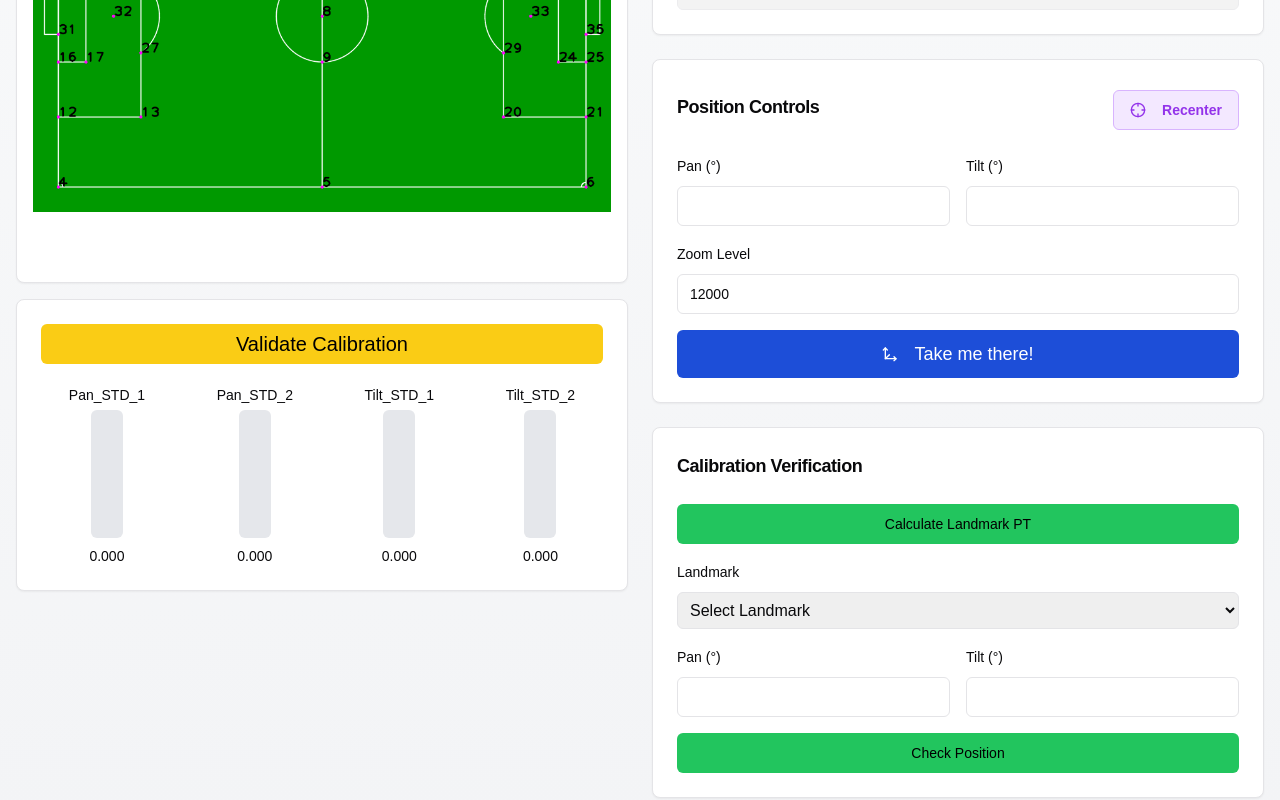
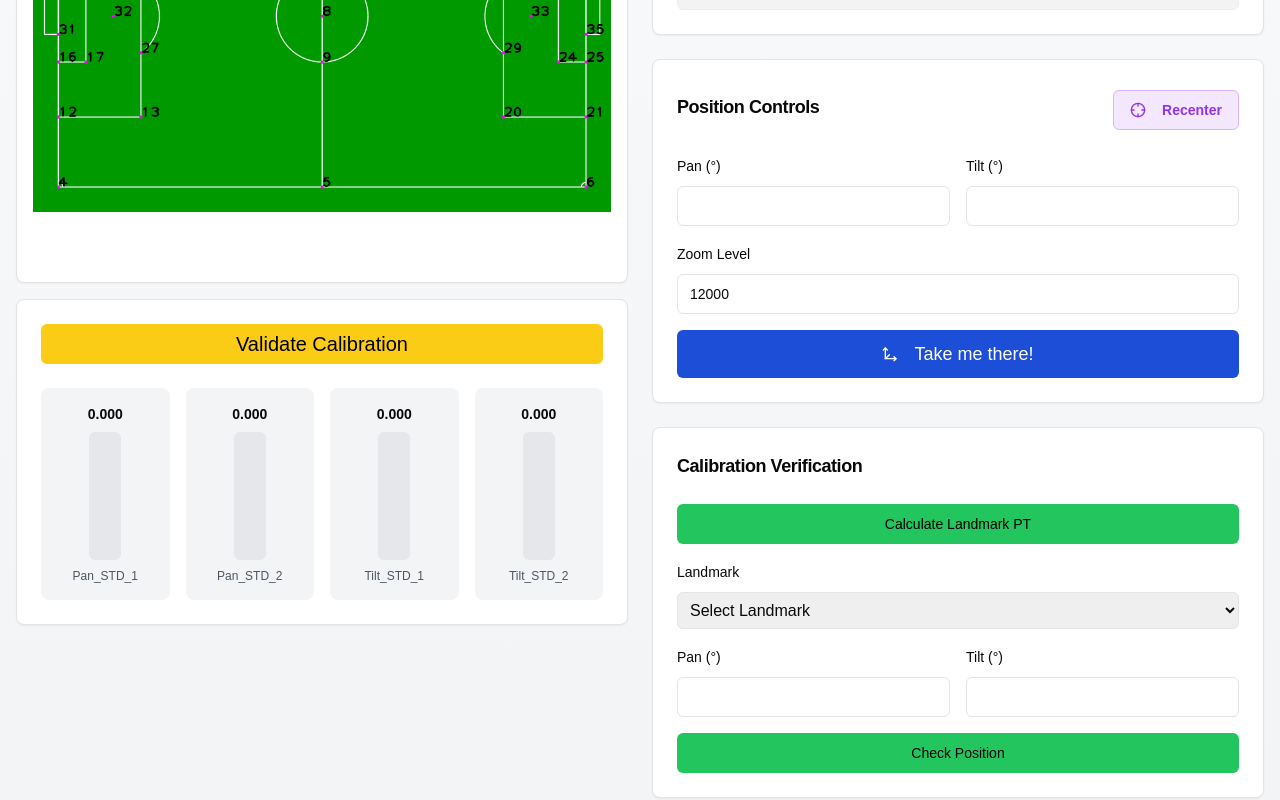
Before and after one commit to satishgsonwane/cam-configurator, a Next.js app: page / in a window 1280 px wide. Shown: the part 437-1237 px from the top of the page. Built offline with nearby package versions, Linux system fonts and the light colour scheme.

Commit message:
Beautification to bar chart

```diff
--- a/app/page.tsx
+++ b/app/page.tsx
@@ -690,73 +690,70 @@ export default function Home() {
                   Validate Calibration
                 </Button>
 
-                <div className="flex justify-around space-x-4">
-                  <div className="flex flex-col items-center space-y-2">
-                    <Label>Pan_STD_1</Label>
-                    <div
-                      className="w-8 h-32 bg-gray-200 rounded-md overflow-hidden flex items-end"
-                    >
+                {/* Grid Layout for Calibration Values */}
+                <div className="grid grid-cols-4 gap-4 text-center">
+                  <div className="flex flex-col items-center space-y-2 bg-gray-100 p-4 rounded-lg">
+                      <span className="text-sm font-semibold">{Number(progressValues.pan1).toFixed(3)}</span>
+                      <div className="w-8 h-32 bg-gray-200 rounded-md overflow-hidden flex items-end">
                         <div
                           className="w-full rounded-md"
                           style={{
-                          height: `${(progressValues.pan1 / 20) * 100}%`, // Adjust height based on 0-20 range
+                            height: `${(progressValues.pan1 / 20) * 100}%`,
                             backgroundColor: getColorForValue(progressValues.pan1)
                           }}
                         />
                       </div>
-                    <span className="text-sm">{Number(progressValues.pan1).toFixed(3)}</span>
+                    <Label className="text-xs text-gray-600">Pan_STD_1</Label>
                   </div>
 
-                  <div className="flex flex-col items-center space-y-2">
-                    <Label>Pan_STD_2</Label>
-                    <div
-                      className="w-8 h-32 bg-gray-200 rounded-md overflow-hidden flex items-end"
-                    >
+{/* Pan_STD_2 */}
+<div className="flex flex-col items-center space-y-2 bg-gray-100 p-4 rounded-lg">
+        <span className="text-sm font-semibold">{Number(progressValues.pan2).toFixed(3)}</span>
+        <div className="w-8 h-32 bg-gray-200 rounded-md overflow-hidden flex items-end">
           <div
             className="w-full rounded-md"
             style={{
-                          height: `${(progressValues.pan2 / 20) * 100}%`, // Adjust height based on 0-20 range
+              height: `${(progressValues.pan2 / 20) * 100}%`,
               backgroundColor: getColorForValue(progressValues.pan2)
             }}
           />
         </div>
-                    <span className="text-sm">{Number(progressValues.pan2).toFixed(3)}</span>
+        <Label className="text-xs text-gray-600">Pan_STD_2</Label>
       </div>
 
-                  <div className="flex flex-col items-center space-y-2">
-                    <Label>Tilt_STD_1</Label>
-                    <div
-                      className="w-8 h-32 bg-gray-200 rounded-md overflow-hidden flex items-end"
-                    >
+      {/* Tilt_STD_1 */}
+      <div className="flex flex-col items-center space-y-2 bg-gray-100 p-4 rounded-lg">
+        <span className="text-sm font-semibold">{Number(progressValues.tilt1).toFixed(3)}</span>
+        <div className="w-8 h-32 bg-gray-200 rounded-md overflow-hidden flex items-end">
           <div
             className="w-full rounded-md"
             style={{
-                          height: `${(progressValues.tilt1 / 20) * 100}%`, // Adjust height based on 0-20 range
+              height: `${(progressValues.tilt1 / 20) * 100}%`,
               backgroundColor: getColorForValue(progressValues.tilt1)
             }}
           />
         </div>
-                    <span className="text-sm">{Number(progressValues.tilt1).toFixed(3)}</span>
+        <Label className="text-xs text-gray-600">Tilt_STD_1</Label>
       </div>
 
-                  <div className="flex flex-col items-center space-y-2">
-                    <Label>Tilt_STD_2</Label>
-                    <div
-                      className="w-8 h-32 bg-gray-200 rounded-md overflow-hidden flex items-end"
-                    >
+      {/* Tilt_STD_2 */}
+      <div className="flex flex-col items-center space-y-2 bg-gray-100 p-4 rounded-lg">
+        <span className="text-sm font-semibold">{Number(progressValues.tilt2).toFixed(3)}</span>
+        <div className="w-8 h-32 bg-gray-200 rounded-md overflow-hidden flex items-end">
           <div
             className="w-full rounded-md"
             style={{
-                          height: `${(progressValues.tilt2 / 20) * 100}%`, // Adjust height based on 0-20 range
+              height: `${(progressValues.tilt2 / 20) * 100}%`,
               backgroundColor: getColorForValue(progressValues.tilt2)
             }}
           />
         </div>
-                    <span className="text-sm">{Number(progressValues.tilt2).toFixed(3)}</span>
+        <Label className="text-xs text-gray-600">Tilt_STD_2</Label>
       </div>
     </div>
   </CardContent>
 </Card>
+
           </div>
 
           {/* Right Column - Camera Controls */}
```
Lines whose indentation alone changed are shown as unchanged.
